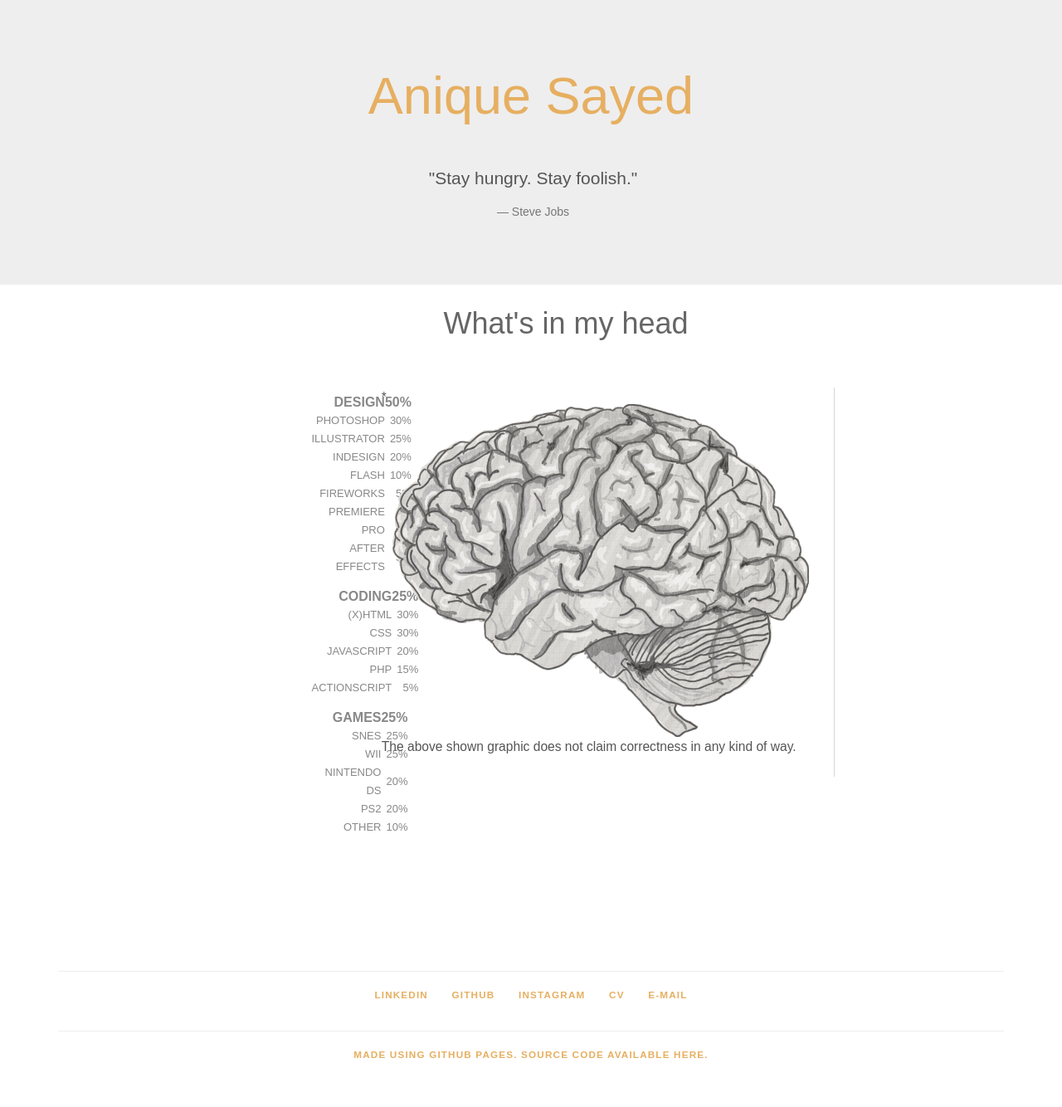
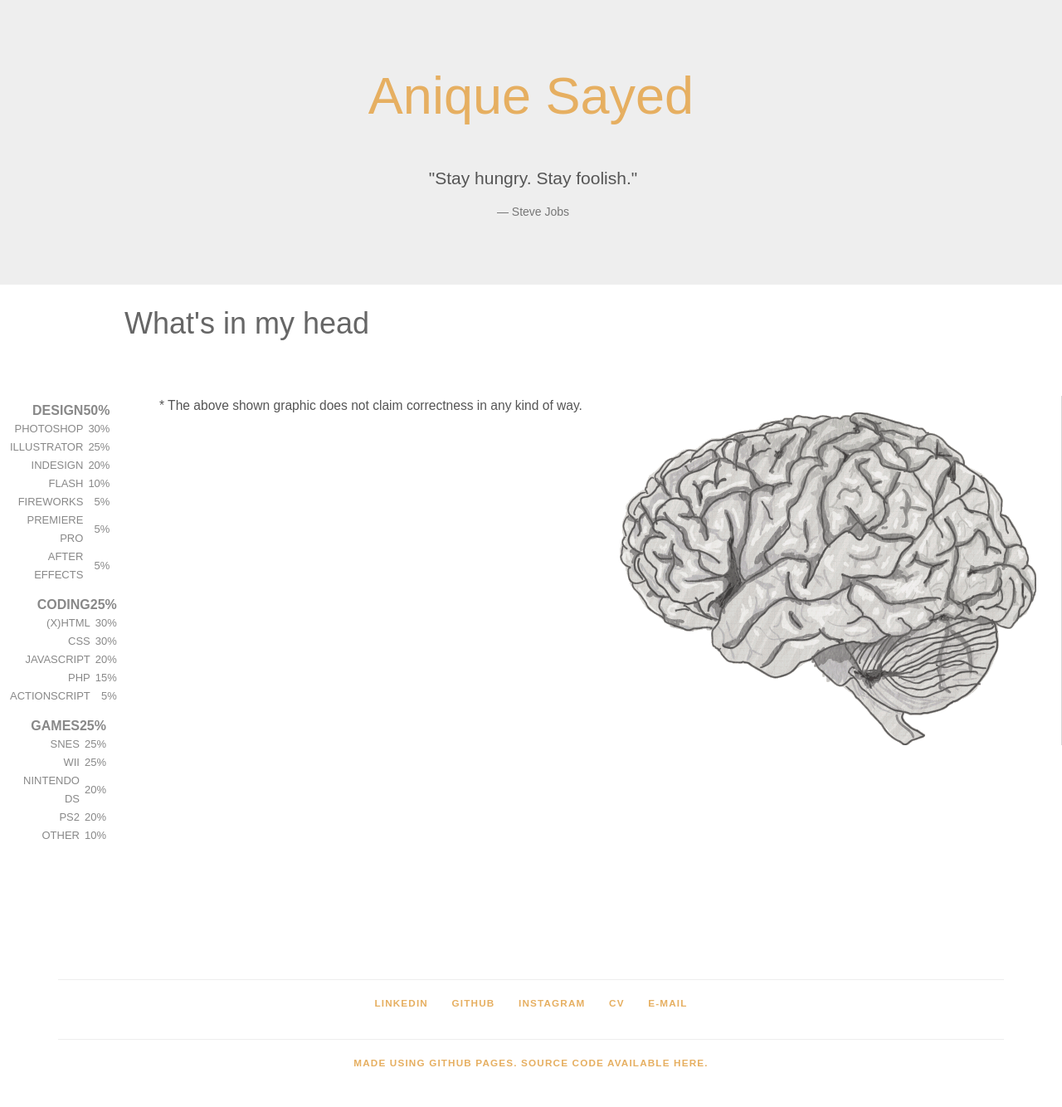
Before and after one commit to aniquesayed/aniquesayed.github.io, a Jekyll site: the page built from languages.html, in a window 1280 px wide. Shown: the whole page at 83% size. Built offline with Jekyll 4.4.1, drawn with Linux system fonts in a browser that asks for light colours; some web fonts are replaced.

Commit message:
editing languages page

```diff
--- a/css/skills.css
+++ b/css/skills.css
@@ -96,14 +96,14 @@
 /*==================ABOUT=====================*/
 /*------------------Map-----------------------*/
 
-#infografik {
+/*#infografik {
   width: 731px;
 
   margin: 0 auto;
   padding: 0 0 0 89px;
-}
+}*/
   #infografik h1 {
-    padding: 0 0 40px 171px;
+    padding: 0 0 50px 150px;
   }
   #infografik .leftside {
     width: 164px;
```
